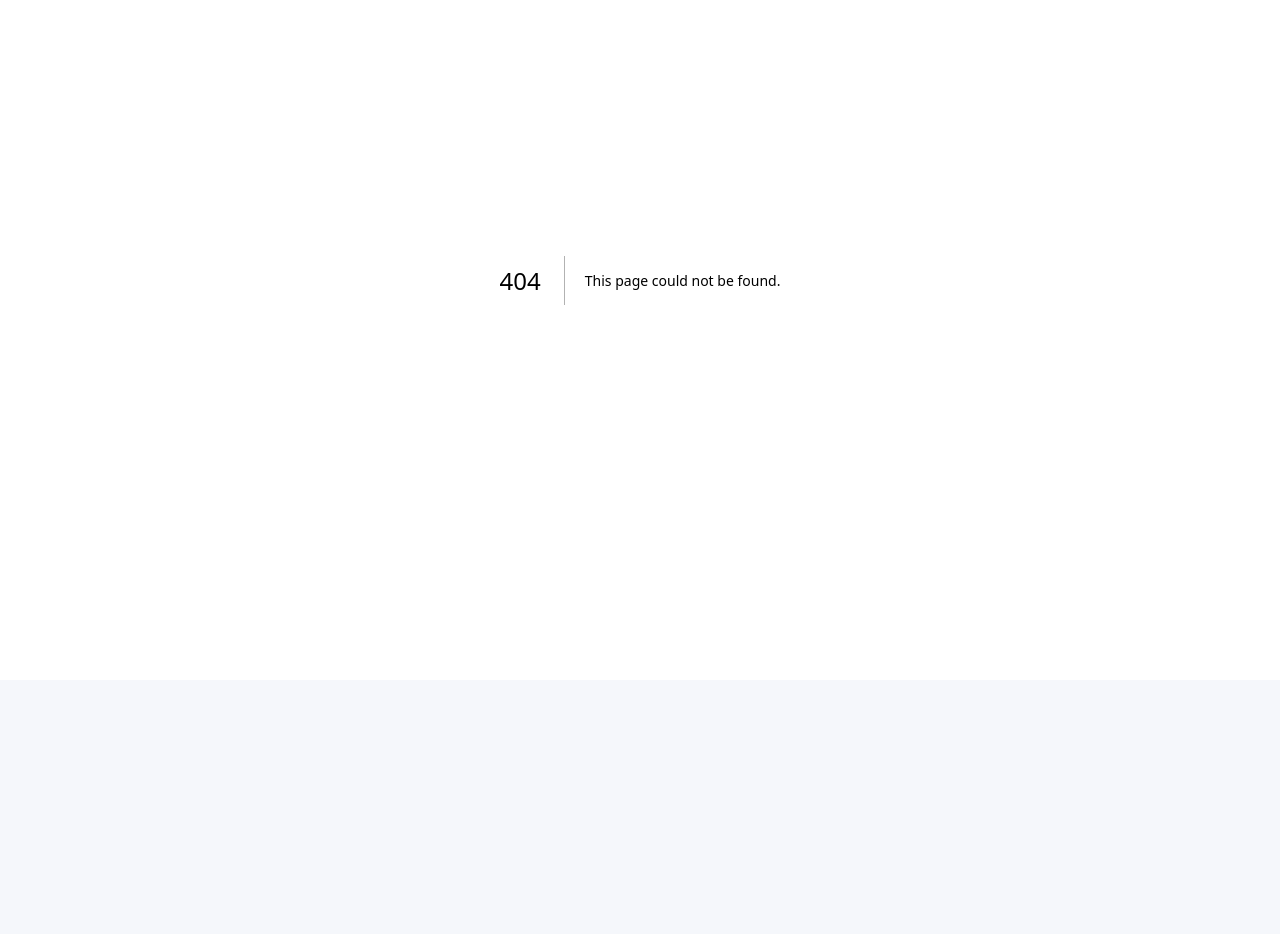
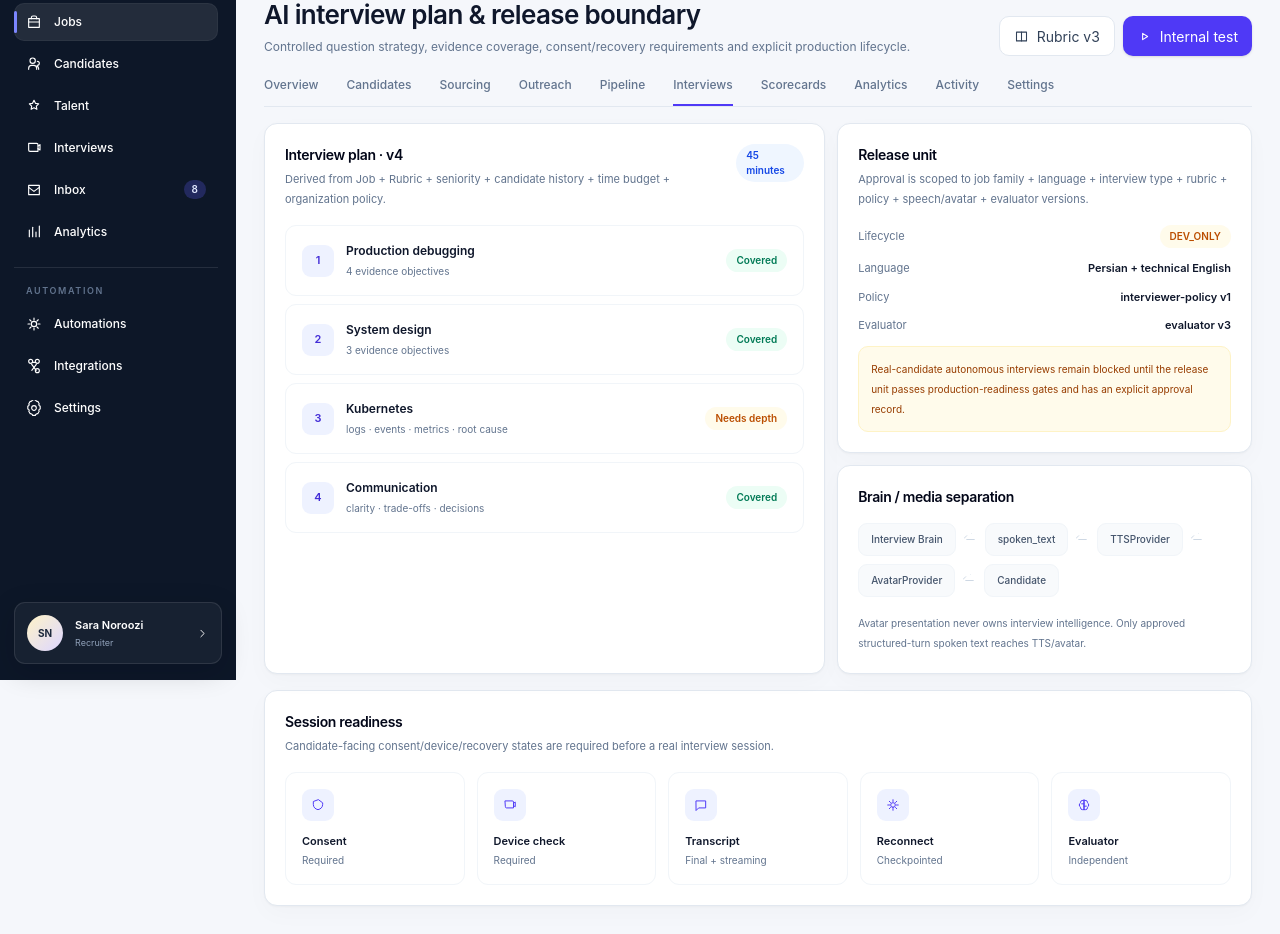
Before and after one commit to sajadcut/interview, a Next.js app in the folder apps/web/: page /app/jobs/senior-backend-engineer/interviews in a window 1280 px wide. Before the commit this address had no page. Shown: the part 120-1054 px from the top of the page. Before the commit the page ends 800 px from the top, so only its background shows below. Built offline with nearby package versions, Linux system fonts and the light colour scheme.

Commit message:
feat(m4): add controlled AI interview planning workspace

```diff
--- /dev/null
+++ b/apps/web/app/app/jobs/senior-backend-engineer/interviews/page.tsx
@@ -0,0 +1,91 @@
+import { jobTabs } from "../../../../../lib/demo-data";
+import { Icon } from "../../../../../components/product/icon";
+import {
+  Panel,
+  Pill,
+  SectionHeader,
+  ToolbarButton,
+  WorkspaceTabs,
+} from "../../../../../components/product/recruiting-ui";
+
+const criteria = [
+  ["Production debugging", "4 evidence objectives", "Covered"],
+  ["System design", "3 evidence objectives", "Covered"],
+  ["Kubernetes", "logs · events · metrics · root cause", "Needs depth"],
+  ["Communication", "clarity · trade-offs · decisions", "Covered"],
+] as const;
+
+export default function JobInterviewsPage() {
+  return (
+    <div className="space-y-4">
+      <div className="flex flex-wrap items-end justify-between gap-4">
+        <div>
+          <div className="mb-2 text-[10px] font-medium text-indigo-600">Senior Backend Engineer · Interview subsystem</div>
+          <h1 className="text-[26px] font-semibold tracking-tight">AI interview plan & release boundary</h1>
+          <p className="mt-1 text-[12px] text-slate-500">
+            Controlled question strategy, evidence coverage, consent/recovery requirements and explicit production lifecycle.
+          </p>
+        </div>
+        <div className="flex gap-2"><ToolbarButton icon="columns">Rubric v3</ToolbarButton><ToolbarButton primary icon="play">Internal test</ToolbarButton></div>
+      </div>
+
+      <WorkspaceTabs tabs={jobTabs} active="Interviews" />
+
+      <div className="grid gap-3 xl:grid-cols-[1.15fr_.85fr]">
+        <Panel>
+          <SectionHeader title="Interview plan · v4" subtitle="Derived from Job + Rubric + seniority + candidate history + time budget + organization policy." action={<Pill tone="blue">45 minutes</Pill>} />
+          <div className="space-y-2 p-5 pt-4">
+            {criteria.map(([criterion, objective, state], index) => (
+              <div key={criterion} className="grid gap-3 rounded-[11px] border border-slate-100 p-4 md:grid-cols-[32px_1fr_auto] md:items-center">
+                <div className="grid h-8 w-8 place-items-center rounded-[9px] bg-indigo-50 text-[11px] font-semibold text-indigo-700">{index + 1}</div>
+                <div><div className="text-[12px] font-semibold">{criterion}</div><div className="mt-1 text-[10px] text-slate-500">{objective}</div></div>
+                <Pill tone={state === "Covered" ? "green" : "amber"}>{state}</Pill>
+              </div>
+            ))}
+          </div>
+        </Panel>
+
+        <div className="space-y-3">
+          <Panel>
+            <SectionHeader title="Release unit" subtitle="Approval is scoped to job family + language + interview type + rubric + policy + speech/avatar + evaluator versions." />
+            <div className="space-y-3 p-5 pt-4">
+              <div className="flex items-center justify-between"><span className="text-[11px] text-slate-500">Lifecycle</span><Pill tone="amber">DEV_ONLY</Pill></div>
+              <div className="flex items-center justify-between"><span className="text-[11px] text-slate-500">Language</span><span className="text-[11px] font-semibold">Persian + technical English</span></div>
+              <div className="flex items-center justify-between"><span className="text-[11px] text-slate-500">Policy</span><span className="text-[11px] font-semibold">interviewer-policy v1</span></div>
+              <div className="flex items-center justify-between"><span className="text-[11px] text-slate-500">Evaluator</span><span className="text-[11px] font-semibold">evaluator v3</span></div>
+              <div className="rounded-[10px] border border-amber-100 bg-amber-50 p-3 text-[10px] leading-5 text-amber-800">Real-candidate autonomous interviews remain blocked until the release unit passes production-readiness gates and has an explicit approval record.</div>
+            </div>
+          </Panel>
+
+          <Panel>
+            <SectionHeader title="Brain / media separation" />
+            <div className="p-5 pt-4">
+              <div className="flex flex-wrap items-center gap-2 text-[10px] font-medium text-slate-600">
+                {['Interview Brain','spoken_text','TTSProvider','AvatarProvider','Candidate'].map((item, index) => <div key={item} className="contents"><span className="rounded-[9px] border border-slate-100 bg-slate-50 px-3 py-2">{item}</span>{index < 4 ? <Icon name="arrow" size={13} className="text-slate-300" /> : null}</div>)}
+              </div>
+              <p className="mt-4 text-[10px] leading-5 text-slate-500">Avatar presentation never owns interview intelligence. Only approved structured-turn spoken text reaches TTS/avatar.</p>
+            </div>
+          </Panel>
+        </div>
+      </div>
+
+      <Panel>
+        <SectionHeader title="Session readiness" subtitle="Candidate-facing consent/device/recovery states are required before a real interview session." />
+        <div className="grid gap-3 p-5 pt-4 sm:grid-cols-2 xl:grid-cols-5">
+          {[
+            ["Consent", "Required", "shield"],
+            ["Device check", "Required", "interviews"],
+            ["Transcript", "Final + streaming", "message"],
+            ["Reconnect", "Checkpointed", "automation"],
+            ["Evaluator", "Independent", "brain"],
+          ].map(([label, state, icon]) => (
+            <div key={label} className="rounded-[11px] border border-slate-100 p-4">
+              <div className="grid h-8 w-8 place-items-center rounded-[9px] bg-indigo-50 text-indigo-600"><Icon name={icon as "shield" | "interviews" | "message" | "automation" | "brain"} size={14} /></div>
+              <div className="mt-3 text-[11px] font-semibold">{label}</div><div className="mt-1 text-[10px] text-slate-500">{state}</div>
+            </div>
+          ))}
+        </div>
+      </Panel>
+    </div>
+  );
+}
```
